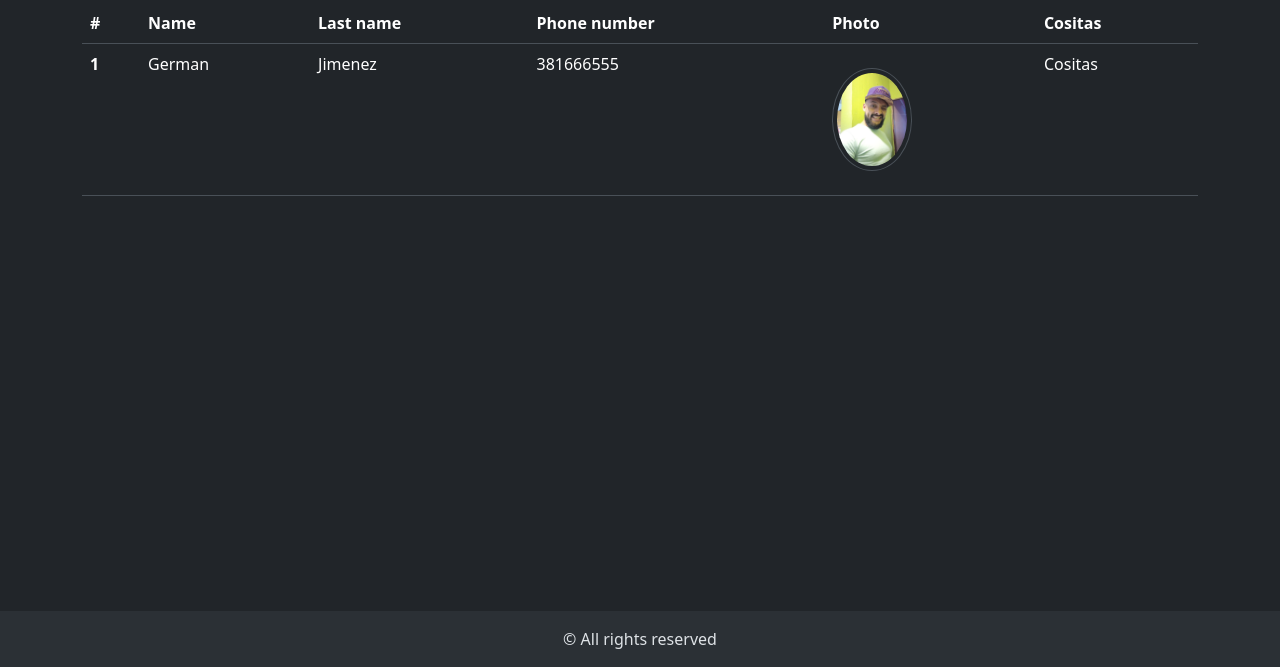
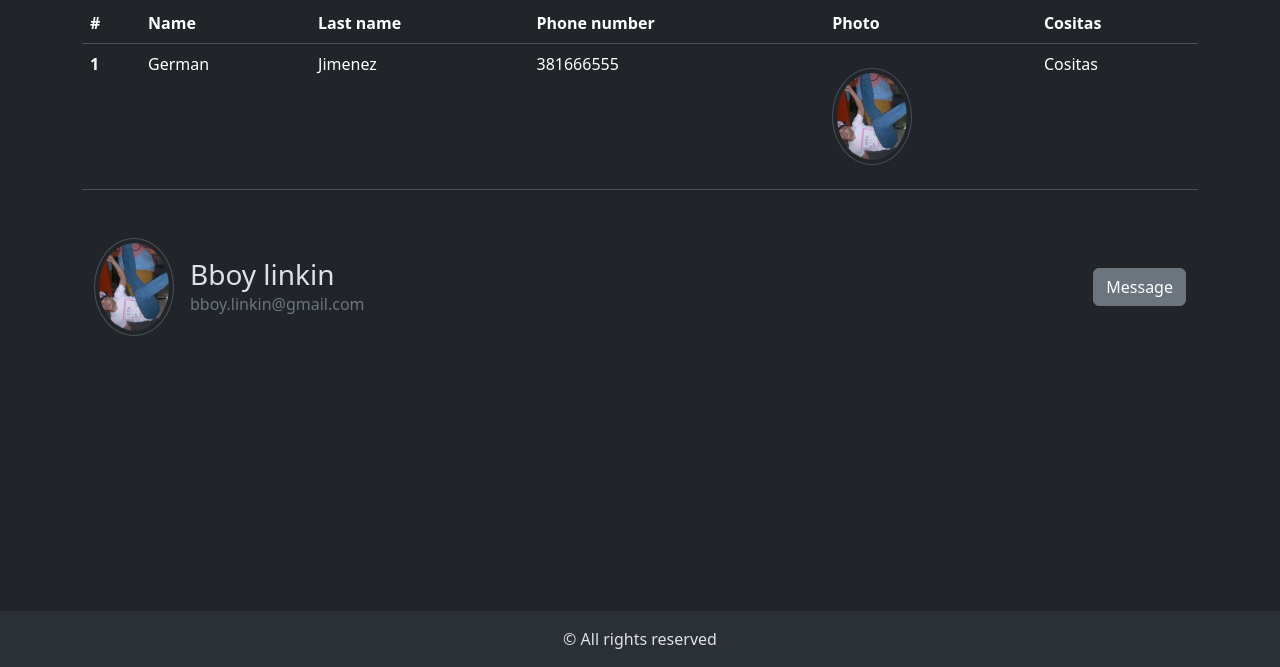
Before and after one commit to Pablo-German-Jimenez/practiceWithCrud, a plain HTML site: page index.html in a window 1280 px wide. Shown: the part 133-800 px from the top of the page. Drawn offline with nearby package versions, Linux system fonts and the light colour scheme.

Commit message:
second section done =)

```diff
--- a/index.html
+++ b/index.html
@@ -41,7 +41,6 @@
                 <h1>Contact list</h1>
                 <button class="btn btn-primary fw-5 m-2"><i class="bi bi-person-add"></i></button>
             </div>
-            <section>
             <table class="table">
                 <thead>
                     <tr>
@@ -60,14 +59,26 @@
                         <td>Jimenez</td>
                         <td>381666555</td>
                         <td>
-                                <img src="./img/winkylinkin.jpg" class="img-thumbnail rounded-circle my-3"
-                                    alt="Foto de perfil" width="80" height="70">
+                            <img src="./img/airchairBboyLinkinYOung.jpg" class="img-thumbnail rounded-circle my-3"
+                                alt="BboyLinkin Tirando Airchair" width="80" height="70">
                         </td>
                         <td>Cositas</td>
                     </tr>
                 </tbody>
             </table>
         </section>
+        <section class="container mt-5">
+            <div class="d-flex align-items-center">
+                <img src="./img/airchairBboyLinkinYoung.jpg" class="img-thumbnail rounded-circle me-3" width="80"
+                    height="70" alt="airchairBboyLinkinYoung">
+                <div class="d-flex flex-column">
+                    <h3 class="mb-0">Bboy linkin</h3>
+                    <p class="text-secondary mb-0">bboy.linkin@gmail.com</p>
+                </div>
+                <div class="ms-auto">
+                    <button class="btn btn-secondary">Message</button>
+                </div>
+            </div>
         </section>
     </main>
     <footer class="text-center p-3 bg-body-tertiary">&copy All rights reserved</footer>
```
Also changed, not shown: img/airchairBboyLinkinYOung.jpg (added). Lines whose indentation alone changed are shown as unchanged.
